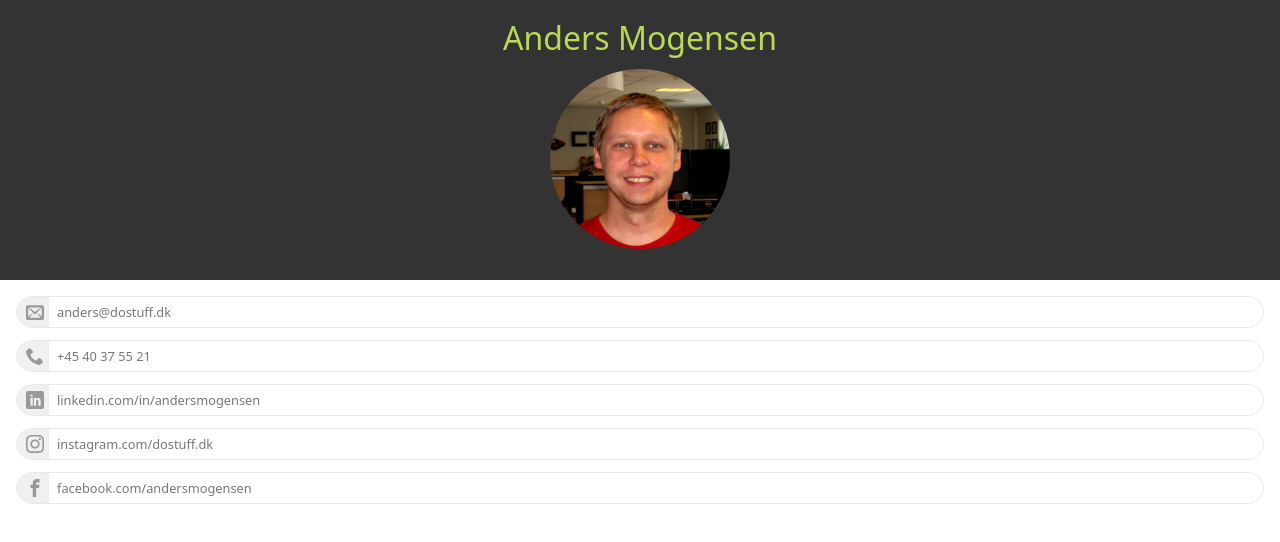
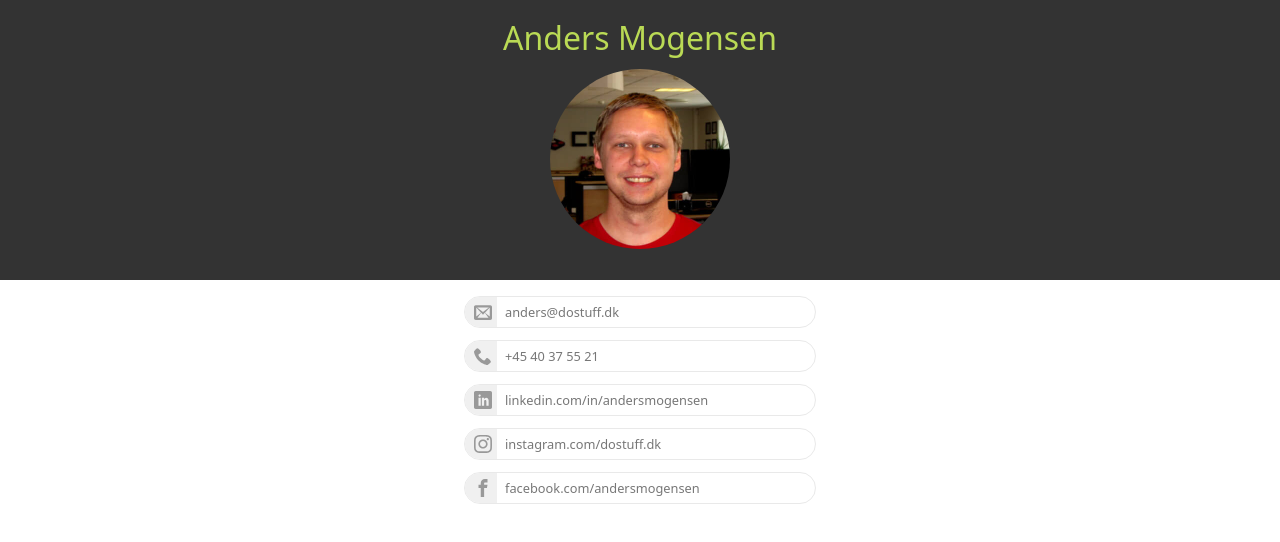
Before and after one commit to dostuffdk/dostuff2018, a website built with webpack: page src/template.html in a window 1280 px wide. Built offline with nearby package versions, Linux system fonts and the light colour scheme; some packages are replaced by stand-ins of ours.

Commit message:
Dont expand too wild on larger screens

```diff
--- a/src/css/main.css
+++ b/src/css/main.css
@@ -21,6 +21,8 @@ header {
 
 main {
     padding: 1rem;
+    max-width: 24rem;
+    margin: 0 auto;
 
     & ul {
         list-style: none;
```
